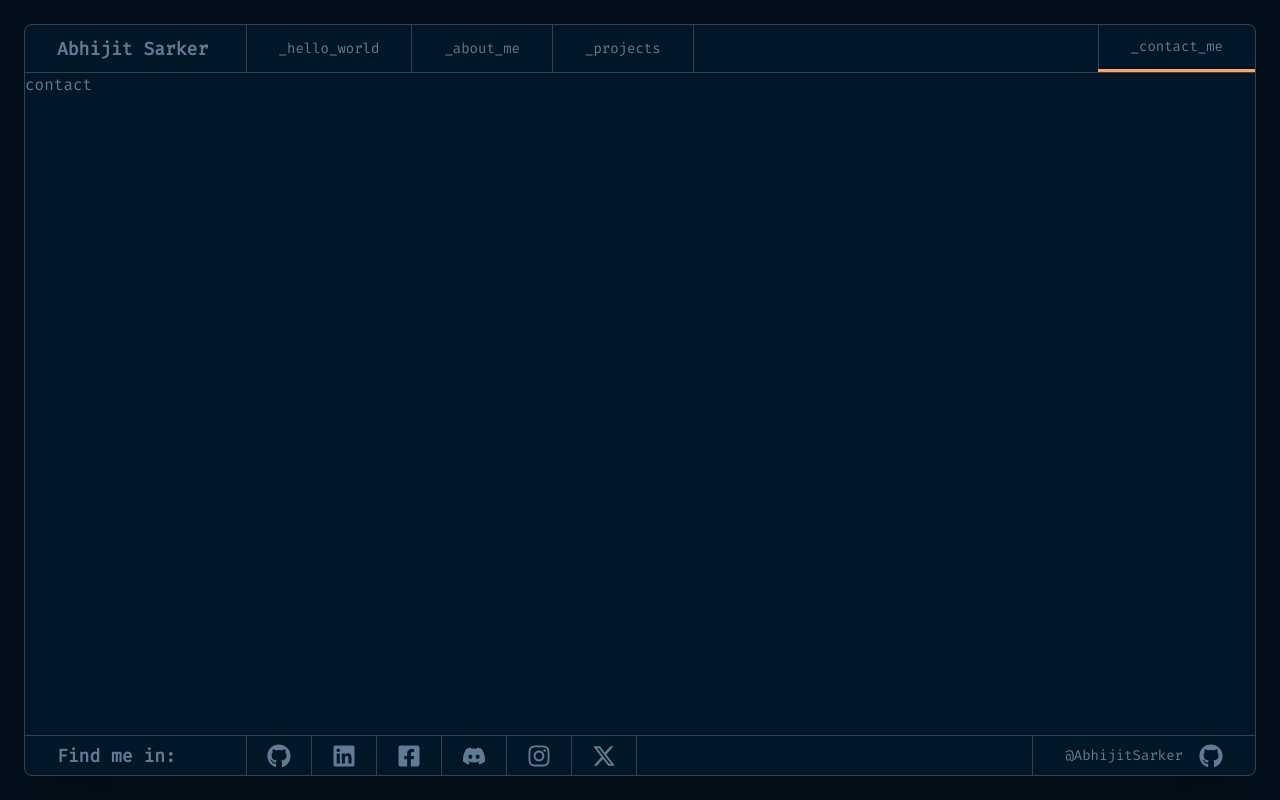
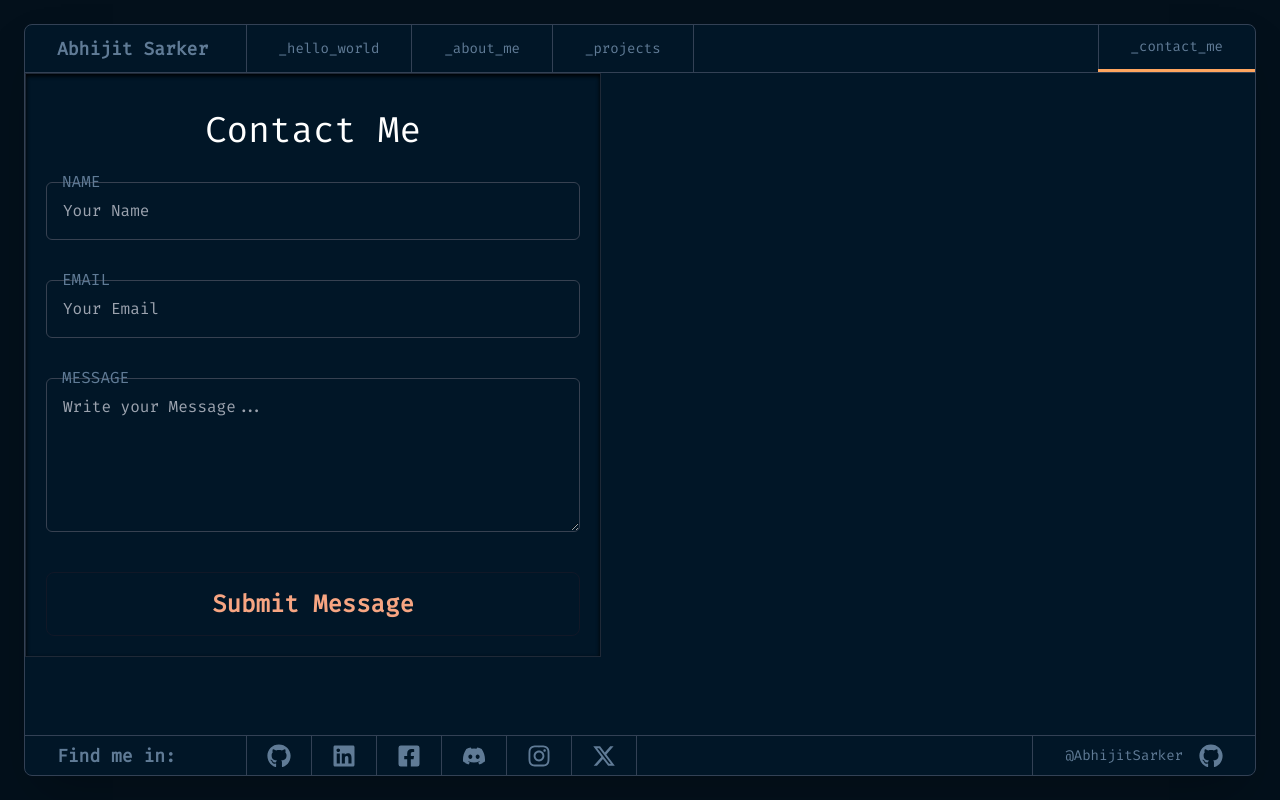
Before and after one commit to AbhijitSarker/portfolio, a React (Vite) app: page /contact-me in a window 1280 px wide. Built offline with nearby package versions, Linux system fonts and the light colour scheme.

Commit message:
Added contact me form

```diff
--- a/src/Pages/Contact/Contact.jsx
+++ b/src/Pages/Contact/Contact.jsx
@@ -1,9 +1,10 @@
 import React from 'react';
+import Form from './Form';
 
 const Contact = () => {
     return (
         <div>
-            contact
+            <Form></Form>
         </div>
     );
 };
--- /dev/null
+++ b/src/Pages/Contact/Form.jsx
@@ -0,0 +1,76 @@
+import React, { useState } from 'react';
+
+const Form = () => {
+    const [name, setName] = useState('');
+    const [email, setEmail] = useState('');
+    const [message, setMessage] = useState('');
+    const [loading, setLoading] = useState(false);
+
+    // Function to handle form submission
+    const handleSubmit = async (e) => {
+        e.preventDefault();
+        console.log(name, email, message,)
+    };
+
+    return (
+        <div className=' section-bg border border-gray-800  shadow-inner shadow-black  max-w-xl  px-5 py-5  flex flex-col'>
+            <div className=''>
+                <div className='text-center text-4xl text-white font-medium mt-4 mb-8'>
+                    <h1>Contact Me</h1>
+                </div>
+                <div className=' uppercase mt-10 md:mt-0'>
+                    <form>
+                        <div className=' font-medium space-y-10'>
+
+                            <div className="relative">
+                                <p className="section-bg pt-0 pr-2 pb-0 pl-2 -mt-3 mr-0 mb-0 ml-2 font-medium text-headingText absolute">Name</p>
+                                <input
+                                    id="name"
+                                    type="text"
+                                    required
+                                    placeholder="Your Name"
+                                    value={name}
+                                    onChange={(e) => setName(e.target.value)}
+                                    className=" focus:shadow-xl border text-headingText placeholder-gray-400 focus:outline-none focus:border-gray-500 w-full pt-4 pr-4 pb-4 pl-4 mt-2 mr-0 mb-0 ml-0 text-base block bg-transparent border-gray-700 rounded-md" />
+                            </div>
+                            <div className="relative">
+                                <p className="section-bg pt-0 pr-2 pb-0 pl-2 -mt-3 mr-0 mb-0 ml-2 font-medium text-headingText absolute">Email</p>
+                                <input
+                                    id="email"
+                                    type="email"
+                                    required
+                                    placeholder="Your Email"
+                                    value={email}
+                                    onChange={(e) => setEmail(e.target.value)}
+                                    className=" focus:shadow-xl border text-headingText placeholder-gray-400 focus:outline-none focus:border-gray-500 w-full pt-4 pr-4 pb-4 pl-4 mt-2 mr-0 mb-0 ml-0 text-base block bg-transparent border-gray-700 rounded-md" />
+                            </div>
+                            <div className="relative">
+                                <p className="section-bg pt-0 pr-2 pb-0 pl-2 -mt-3 mr-0 mb-0 ml-2 font-medium text-headingText absolute">Message</p>
+                                <textarea
+                                    className=" focus:shadow-xl border text-headingText placeholder-gray-400 focus:outline-none focus:border-gray-500 w-full pt-4 pr-4 pb-4 pl-4 mt-2 mr-0 mb-0 ml-0 text-base block bg-transparent border-gray-700 rounded-md"
+                                    placeholder="Write your Message..."
+                                    required
+                                    value={message}
+                                    onChange={(e) => setMessage(e.target.value)}
+                                    cols="30"
+                                    rows="5"></textarea>
+                            </div>
+
+                        </div>
+
+                        <button
+                            onClick={handleSubmit}
+                            disabled={loading} // Disable button based on loading state
+                            className={`w-full h-16 mt-10 border border-primary text-secondary text-2xl font-semibold rounded-lg transition duration-200 hover:bg-primary ease ${loading ? 'opacity-50 cursor-not-allowed' : ''}`}
+                        >Submit Message
+                        </button>
+
+                    </form>
+                </div>
+            </div>
+
+        </div>
+    );
+};
+
+export default Form;
```
